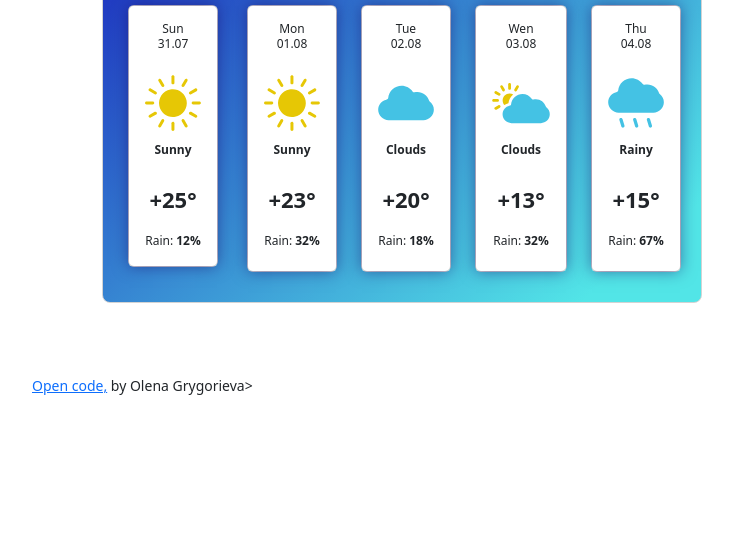
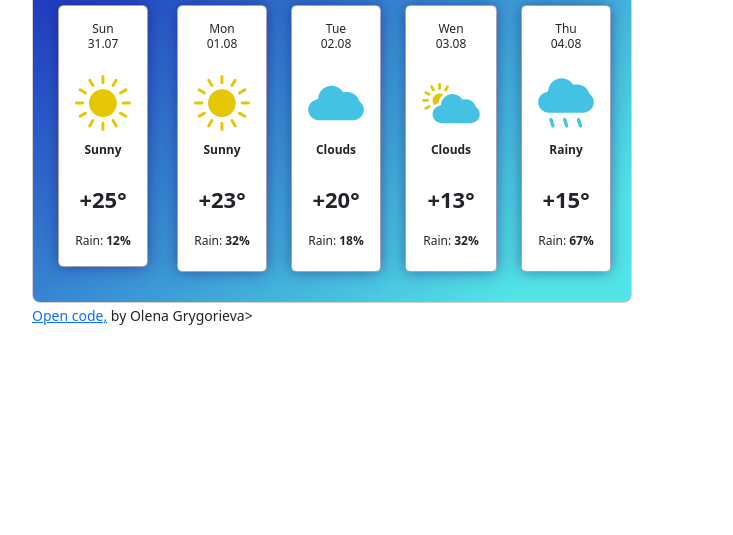
Before and after one commit to Grygorieva/weatherapp, a plain HTML site: page index.html in a window 1280 px wide. Shown: the part 265-800 px from the top of the page, without its empty margins (50-783 px from the left). Drawn offline with nearby package versions, Linux system fonts and the light colour scheme; no server answers.

Commit message:
Update styles.css

```diff
--- a/src/styles.css
+++ b/src/styles.css
@@ -16,7 +16,7 @@ h4 {
 }
 
 .app {
-  margin: 70px;
+  margin: 70px 70px 0 0;
   padding: 30px 20px;
   max-width: 600px;
   border-radius: 8px;
```
